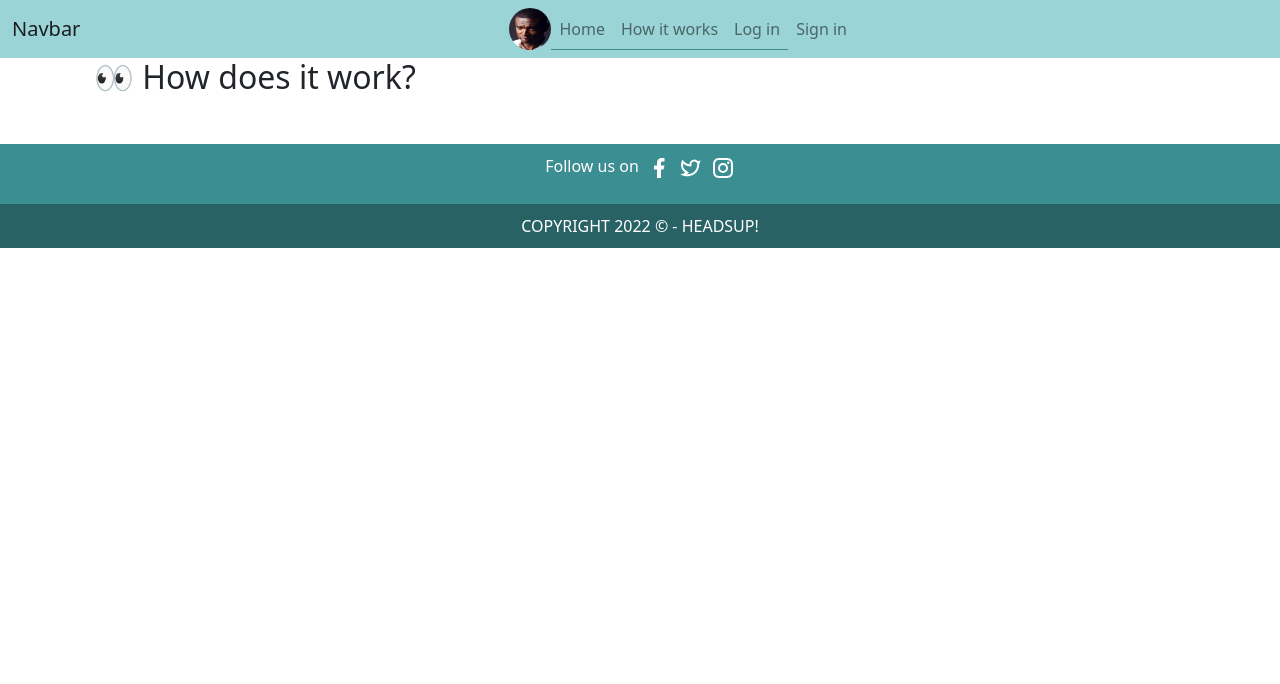
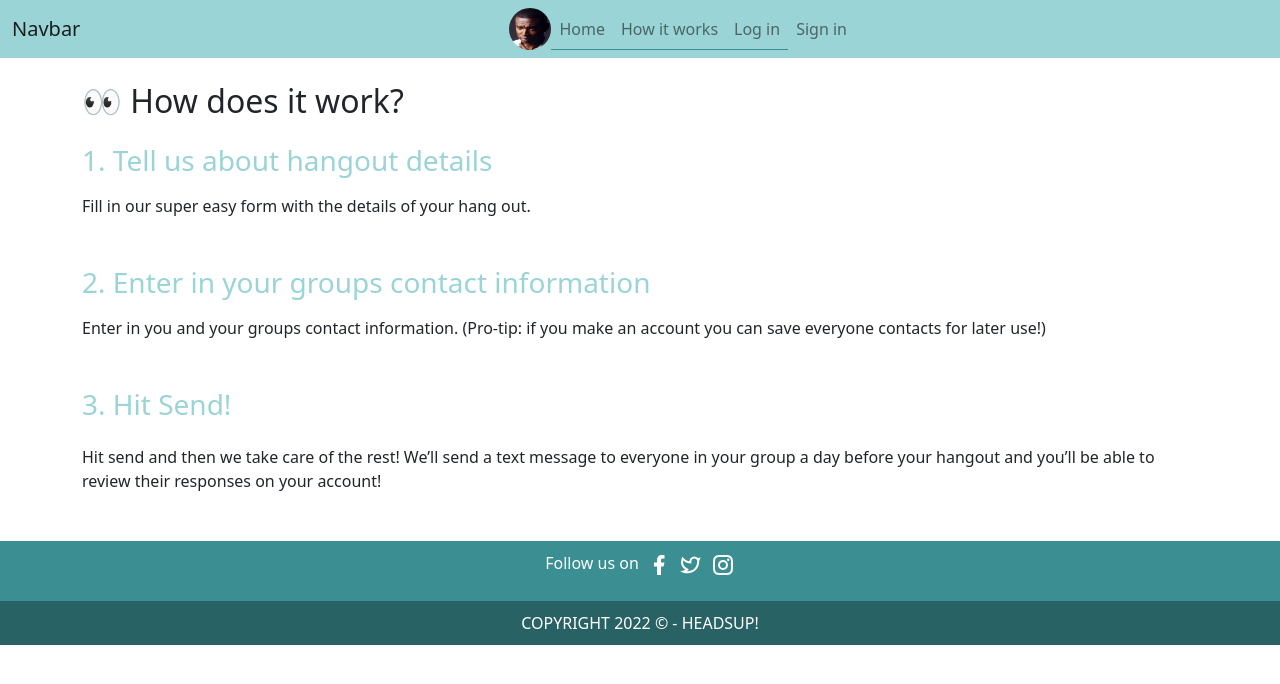
Before and after one commit to Ahyeonn/COLAB-8, a Vue app in the folder front-end/: page /how-it-works in a window 1280 px wide. Shown: the top 684 px of the page. Built offline with nearby package versions, Linux system fonts and the light colour scheme.

Commit message:
feat: complete how it works view

```diff
--- a/front-end/src/views/HowItWorks.vue
+++ b/front-end/src/views/HowItWorks.vue
@@ -1,7 +1,19 @@
 <template>
-  <div class="container">
-    <h2> 👀 How does it work?</h2>
-  </div>
+    <h2 class="my-4"> 👀 How does it work?</h2>
+    <ul class="list-unstyled">
+      <li class="mb-5">
+        <h3 class="pb-2 text-primary">1. Tell us about hangout details</h3>
+        <p>Fill in our super easy form with the details of your hang out.</p>
+      </li>
+      <li class="mb-5">
+        <h3 class="pb-2 text-primary">2. Enter in your groups contact information</h3>
+        <p>Enter in you and your groups contact information. (Pro-tip: if you make an account you can save everyone contacts for later use!)</p>
+      </li>
+      <li>
+        <h3 class="pb-3 text-primary">3. Hit Send!</h3>
+        <p>Hit send and then we take care of the rest! We’ll send a text message to everyone in your group a day before your hangout and you’ll be able to review their responses on your account!</p>
+      </li>
+    </ul>
 </template>
 
 <script>
```
